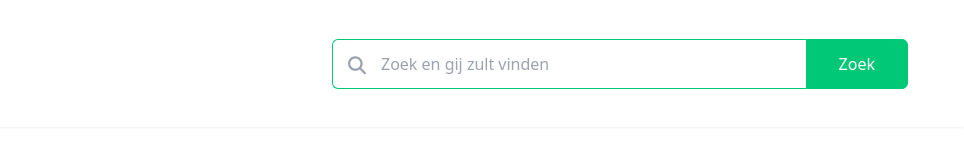
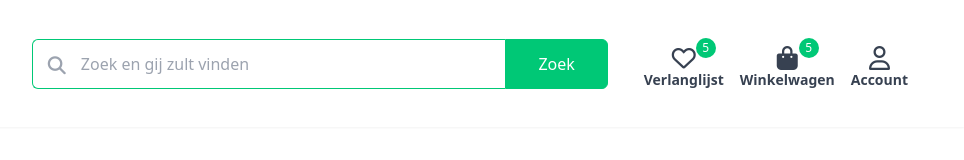
Before and after one commit to Byenna/mountain-college, a website: page index.html in a window 1280 px wide. Shown: the full height of the page, 316-1280 px from the left. Drawn offline with Linux system fonts and the light colour scheme.

Commit message:
70 Project Header Setup Part 2

```diff
--- a/index.html
+++ b/index.html
@@ -39,7 +39,45 @@
 
                   <!-- -----------search end------------ -->
 
-            </div>
+                   <!-- -----------navigation------------ -->
+
+                   <div class="space-x-4 flex items-center">
+                    <a href="#" class="block text-center text-gray-700 hover:text-primary transition relative">
+                        <span class="absolute right-2 -top-1 w-5 h-5 rounded-full flex items-center bg-primary text-white text-xs justify-center">5</span>
+
+                        <div class="text-2xl">
+                            <i class="far fa-heart"></i>
+                        </div>
+                        <div class="text-sm font-semibold leading-3">
+                            Verlanglijst
+                        </div>
+                    </a>
+
+                    <a href="#" class="block text-center text-gray-700 hover:text-primary transition relative">
+                        <span class="absolute right-4 -top-1 w-5 h-5 rounded-full flex items-center bg-primary text-white text-xs justify-center">5</span>
+
+                        <div class="text-2xl">
+                            <i class="fas fa-shopping-bag"></i>
+                        </div>
+                        <div class="text-sm font-semibold leading-3">
+                            Winkelwagen
+                        </div>
+                    </a>
+
+                    <a href="#" class="block text-center text-gray-700 hover:text-primary transition relative">
+
+
+                        <div class="text-2xl">
+                            <i class="far fa-user"></i>
+                        </div>
+                        <div class="text-sm font-semibold leading-3">
+                           Account
+                        </div>
+                    </a>
+                   </div>
+
+                    <!-- -----------navigation------------ -->
+                 </div>
         </header>
 
 
```
Also changed, not shown: output/tailwind.css.
